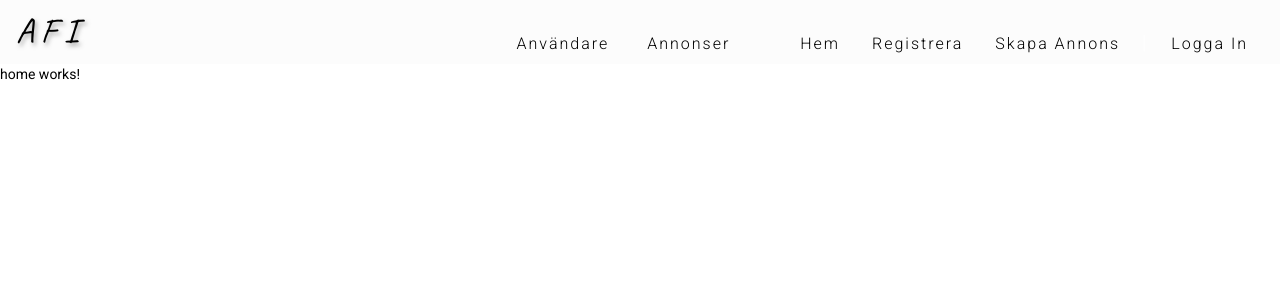
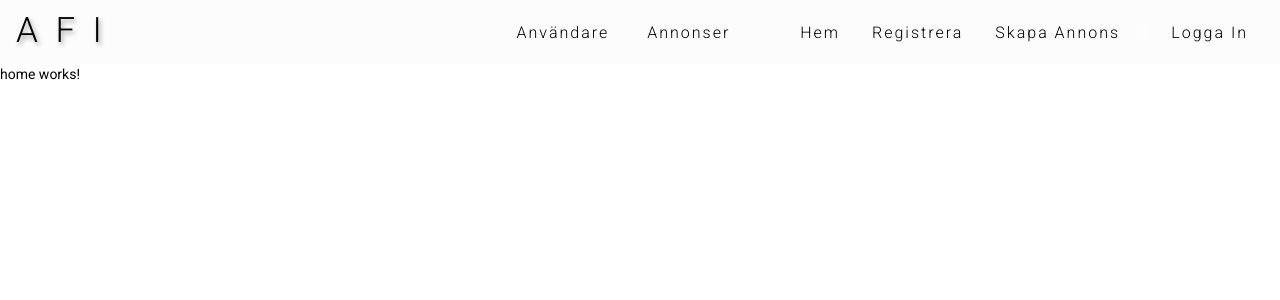
Before and after one commit to ezinwa/AFIfrontend, an Angular app: page /home in a window 1280 px wide. Shown: the top 300 px of the page. Built offline with nearby package versions, Linux system fonts and the light colour scheme.

Commit message:
byter dator

```diff
--- a/src/app/components/advertisement-creation/advertisement-creation.component.html
+++ b/src/app/components/advertisement-creation/advertisement-creation.component.html
@@ -1,6 +1,8 @@
 <br>
 <div class="s">
   <h1>Create Advertisement</h1>
+  <h2>you are creating a n AD as a </h2>
+  <h2>{{role}}</h2>
 
   <form class="f" [formGroup]="advertisementform" (ngSubmit)="createAd()">
 
@@ -9,7 +11,11 @@
     </mat-form-field>
     <br>
     <mat-form-field>
-      <input matInput placeholder="Pris" type="text" formControlName="ad_price">
+      <input matInput placeholder="Pris" type="text" formControlName="ad_sellingPrice">
+    </mat-form-field>
+    <br>
+    <mat-form-field>
+      <p *ngIf = "!role">hej</p>
     </mat-form-field>
     <br>
 
--- a/src/app/components/advertisement-creation/advertisement-creation.component.ts
+++ b/src/app/components/advertisement-creation/advertisement-creation.component.ts
@@ -9,6 +9,7 @@ import { AdvertisementService } from 'src/app/service/advertisement.service';
 })
 export class AdvertisementCreationComponent implements OnInit {
   public advertisementform: FormGroup
+  role: String = sessionStorage.getItem("role");
 
   constructor(private fb: FormBuilder, private service: AdvertisementService) {
     this.advertisementform = this.fb.group({
--- a/src/app/components/header/header.component.css
+++ b/src/app/components/header/header.component.css
@@ -14,7 +14,7 @@ button {
 }
 
 .header-text {
-  font-family: 'Caveat', cursive;
+  font-family: 'roboto';
   font-size: 25px;
   color: black;
   font-weight: 300;
@@ -73,6 +73,5 @@ a {
   #menuheader {
     display: flex;
     flex-direction: row;
-    padding-top: 22px;
   }
 }
--- a/src/app/components/header/header.component.html
+++ b/src/app/components/header/header.component.html
@@ -1,5 +1,5 @@
 <mat-toolbar>
-  <p class="header-text" style="letter-spacing:0.2em;">AFI</p>
+  <p class="header-text" style="letter-spacing:0.5em;">AFI</p>
   <div id="menuheader">
     <ul style="letter-spacing:0.1em;">
 
--- a/src/app/components/login/login.component.ts
+++ b/src/app/components/login/login.component.ts
@@ -39,6 +39,7 @@ export class LoginComponent implements OnInit {
   getRole() {
     return this.loginform.get('role');
   }
+
   login() {
 
     let x = this.loginform.controls["role"].value
```
Also changed, not shown: 2 other files (tests, documents, lock files or other folders).
